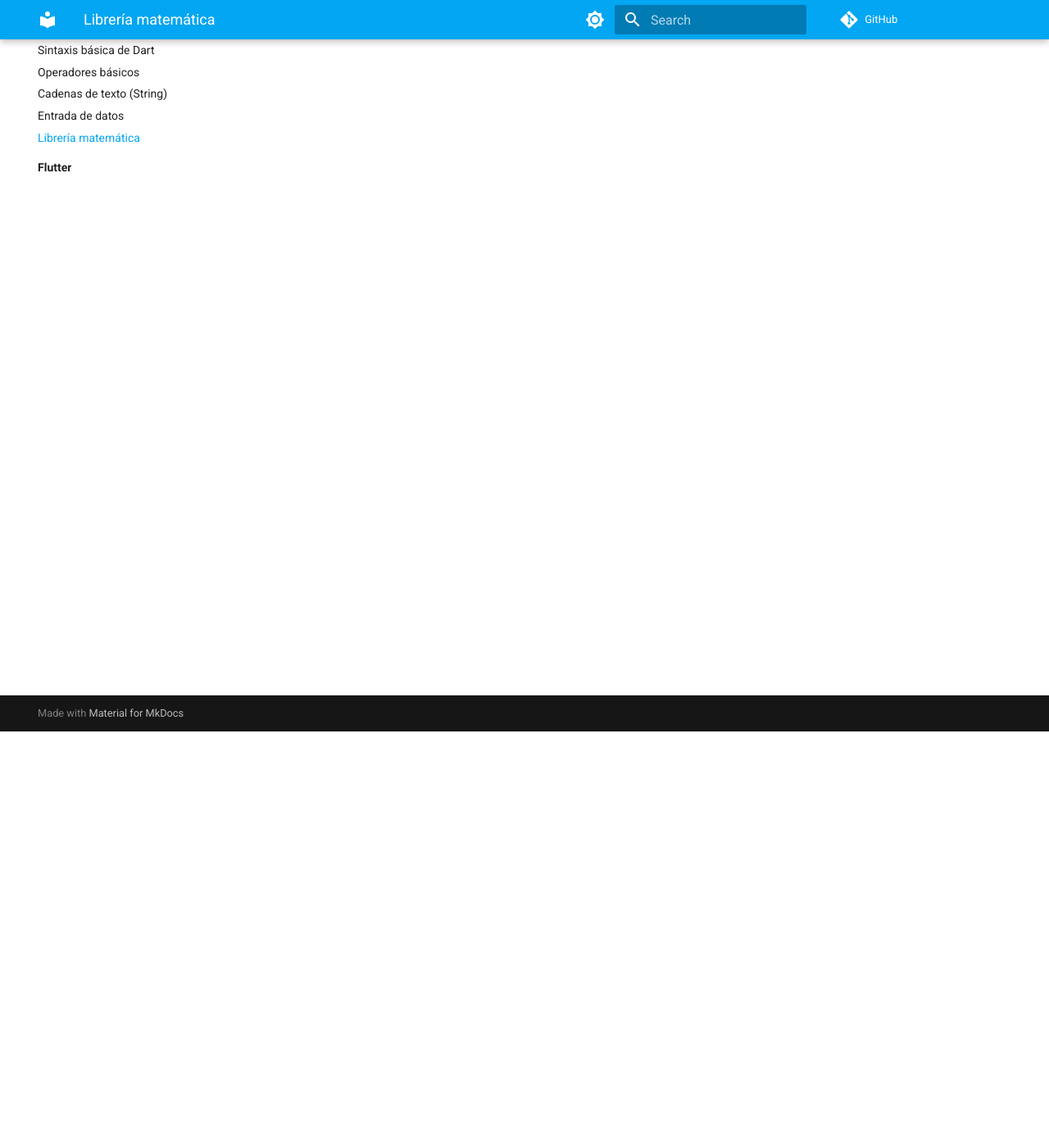
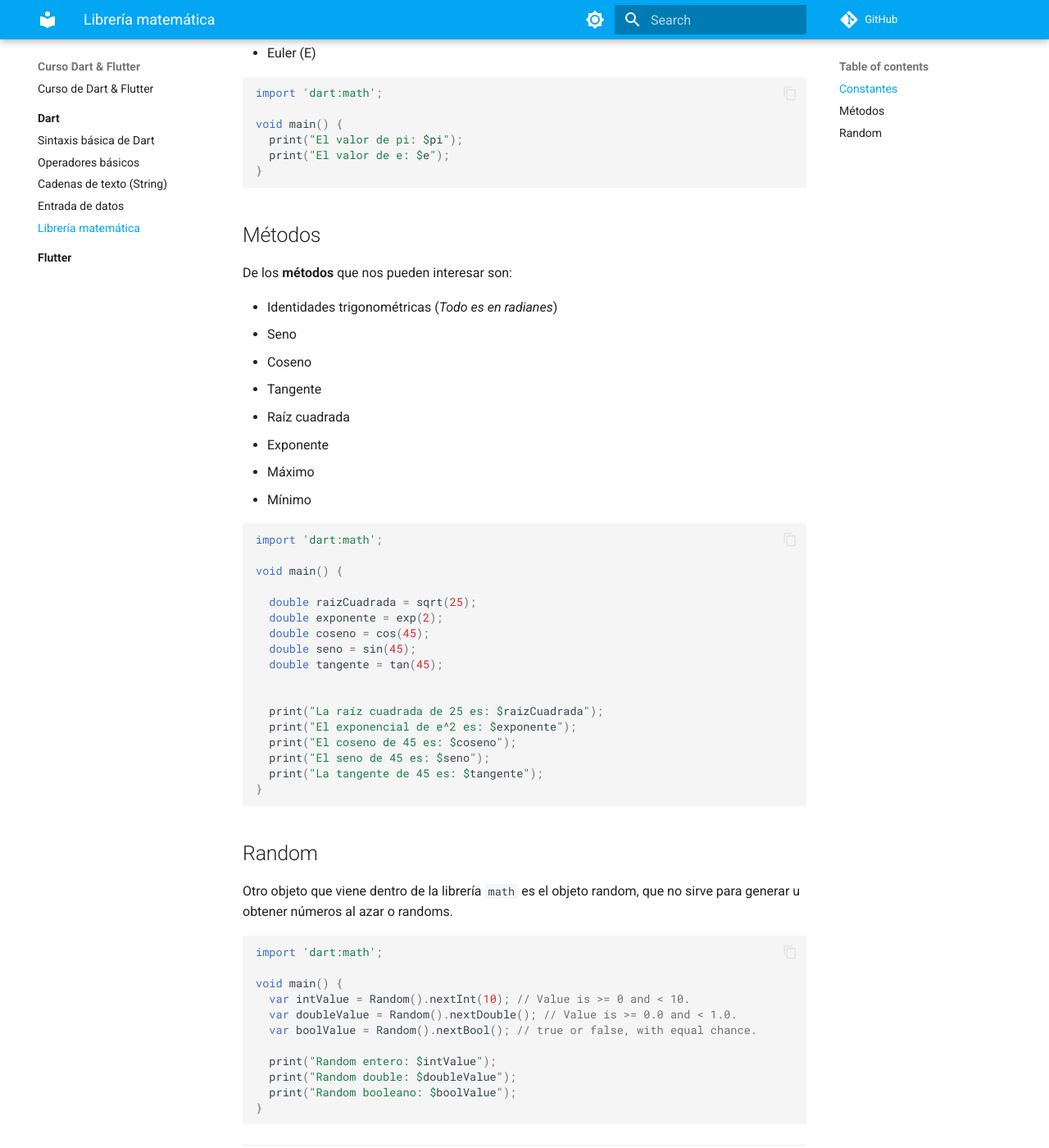
Before and after one commit to jalmx/curso-dart-flutter, an MkDocs documentation site: the page built from docs/dart/5.math.md, in a window 1280 px wide and 1400 px high, scrolled down 508 px. Shown: the whole window at 82% size. Built offline with MkDocs 1.6.1 and Material for MkDocs 9.7.7, drawn with Linux system fonts in a browser that asks for light colours; comment, search, counter and statistics services are not loaded; some of the changed text lies outside the part shown.

Commit message:
ok: math

````diff
--- a/docs/dart/5.math.md
+++ b/docs/dart/5.math.md
@@ -12,6 +12,74 @@ Primero debemos importar la libreria para poder hacer uso de sus funciones, eso
 import 'dart:math';
 ```
 
+## Constantes
+
+De las **constantes** que mas nos pueden interesar son:
+
+- PI
+- Euler (E)
+
+```dart
+import 'dart:math';
+
+void main() {
+  print("El valor de pi: $pi");
+  print("El valor de e: $e");
+}
+```
+
+## Métodos
+
+De los **métodos** que nos pueden interesar son:
+
+- Identidades trigonométricas (*Todo es en radianes*)
+  - Seno
+  - Coseno
+  - Tangente
+- Raíz cuadrada
+- Exponente
+- Máximo
+- Mínimo
+
+```dart
+import 'dart:math';
+
+void main() {
+
+  double raizCuadrada = sqrt(25);
+  double exponente = exp(2);
+  double coseno = cos(45);
+  double seno = sin(45);
+  double tangente = tan(45);
+
+
+  print("La raíz cuadrada de 25 es: $raizCuadrada");
+  print("El exponencial de e^2 es: $exponente");
+  print("El coseno de 45 es: $coseno");
+  print("El seno de 45 es: $seno");
+  print("La tangente de 45 es: $tangente");
+}
+```
+
+## Random
+
+Otro objeto que viene dentro de la librería `math` es el objeto random, que no sirve para generar u obtener números al azar o randoms.
+
+```dart
+import 'dart:math';
+
+void main() {
+  var intValue = Random().nextInt(10); // Value is >= 0 and < 10.
+  var doubleValue = Random().nextDouble(); // Value is >= 0.0 and < 1.0.
+  var boolValue = Random().nextBool(); // true or false, with equal chance.
+
+  print("Random entero: $intValue");
+  print("Random double: $doubleValue");
+  print("Random booleano: $boolValue");
+}
+
+```
+
 ---
 
 Mas información en [https://api.dart.dev/stable/3.2.4/dart-math/dart-math-library.html](https://api.dart.dev/stable/3.2.4/dart-math/dart-math-library.html)
````
